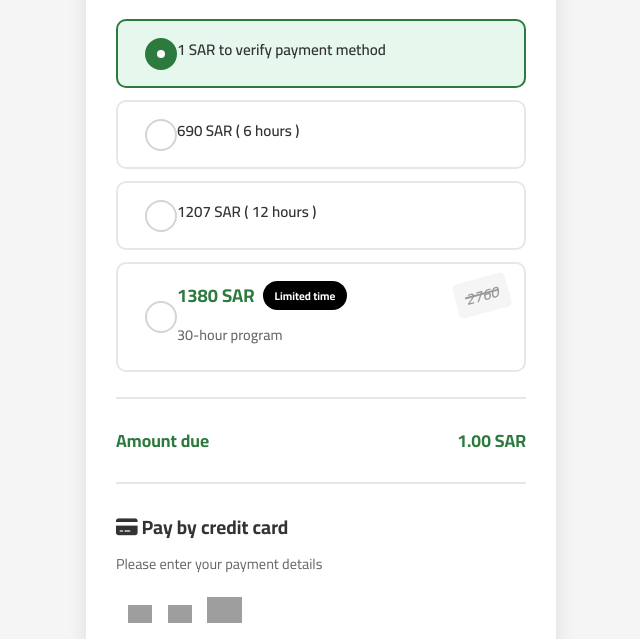
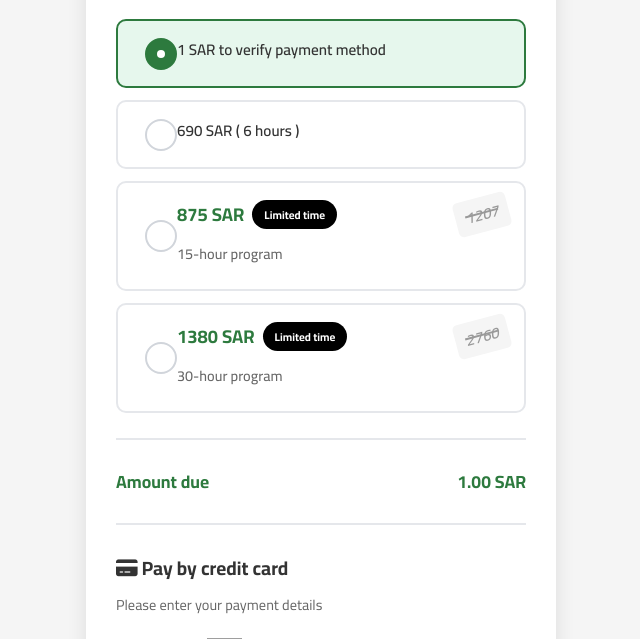
Before and after one commit to mohammadsbatoicenat-beep/gamvk, a PHP site: page /EN/pay.php in a window 1280 px wide. Shown: the part 350-989 px from the top of the page, without its empty margins (319-959 px from the left). Run offline with PHP 8.4, Linux system fonts and the light colour scheme; the visitor is signed in with stand-in values (Sample User, id 1); some libraries are stand-ins or nearby versions; grey boxes are pictures that could not be loaded.

Commit message:
Update pay.php

```diff
--- a/EN/pay.php
+++ b/EN/pay.php
@@ -641,10 +641,30 @@ if (!$userId) {
     <label for="amount690">690 SAR ( 6 hours )</label>
 </div>
 
-                <div class="amount-option" onclick="selectAmount(this, '1207')">
-                    <input type="radio" name="amount" id="amount1207" value="1207">
-                    <label for="amount1207">1207 SAR ( 12 hours )</label>
-                </div>
+<div class="amount-option" onclick="selectAmount(this, '875')" style="position: relative; overflow: visible;">
+    <input type="radio" name="amount" id="amount875" value="875">
+    <label for="amount875" style="display: flex; flex-direction: column; gap: 8px; width: 100%;">
+        <div style="display: flex; align-items: center; justify-content: space-between; width: 100%;">
+            <div style="display: flex; align-items: center; gap: 8px; flex-wrap: wrap;">
+                <span class="new-price" style="font-size: 1.15rem; color: #2d7a3e;">875 SAR</span>
+                <span style="background: #000; color: #fff; padding: 4px 12px; border-radius: 20px; font-size: 0.7rem; font-weight: 700;">Limited time </span>
+            </div>
+            <span style="
+                text-decoration: line-through;
+                text-decoration-thickness: 2px;
+                color: #999;
+                font-size: 0.95rem;
+                font-weight: 600;
+                background: #f5f5f5;
+                padding: 3px 10px;
+                border-radius: 5px;
+                transform: rotate(-15deg);
+                font-style: italic;
+            ">1207</span>
+        </div>
+        <span style="font-size: 0.9rem; color: #666; font-weight: 500;">15-hour program</span>
+    </label>
+</div>
 
 <div class="amount-option" onclick="selectAmount(this, '1380')" style="position: relative; overflow: visible;">
     <input type="radio" name="amount" id="amount1380" value="1380">
```
